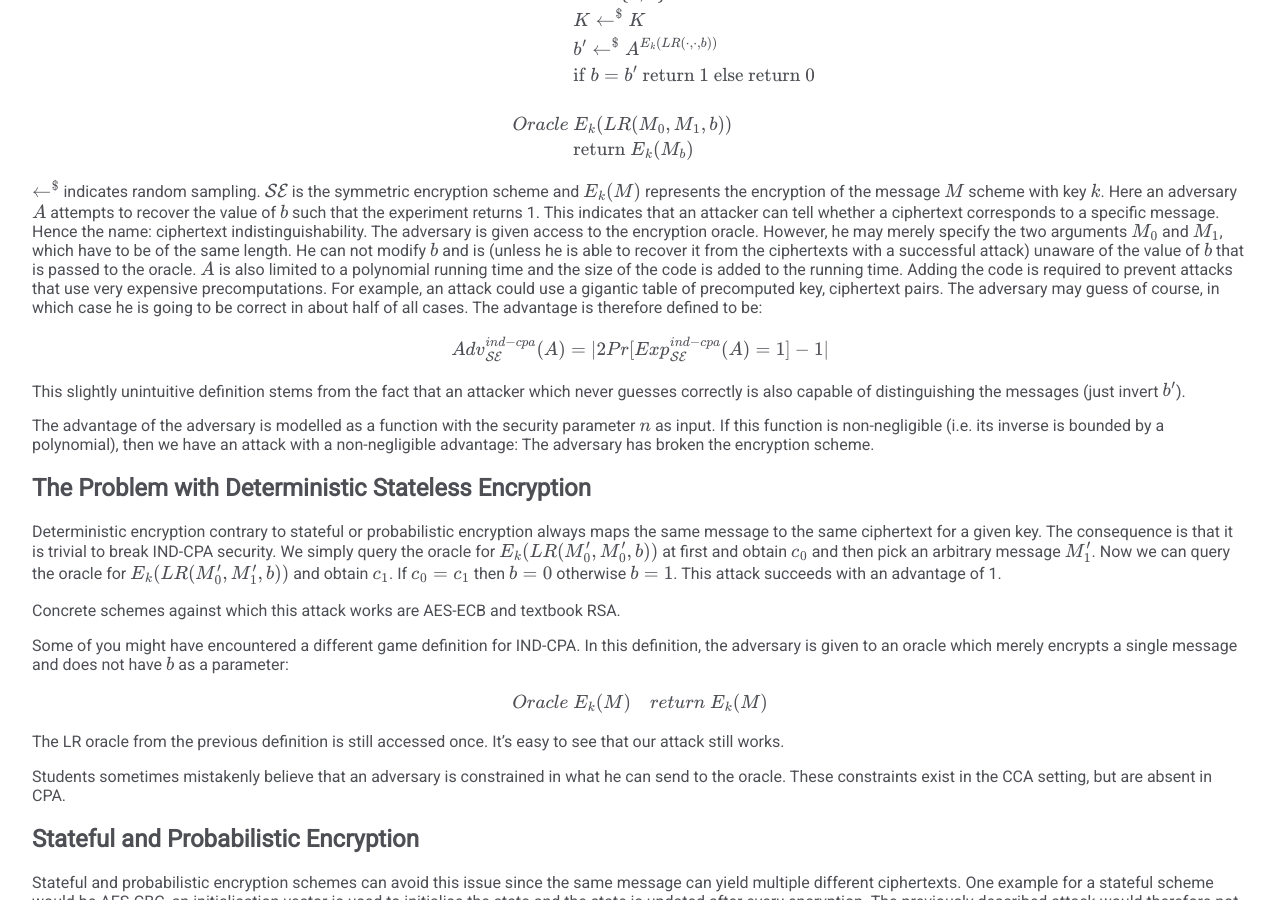
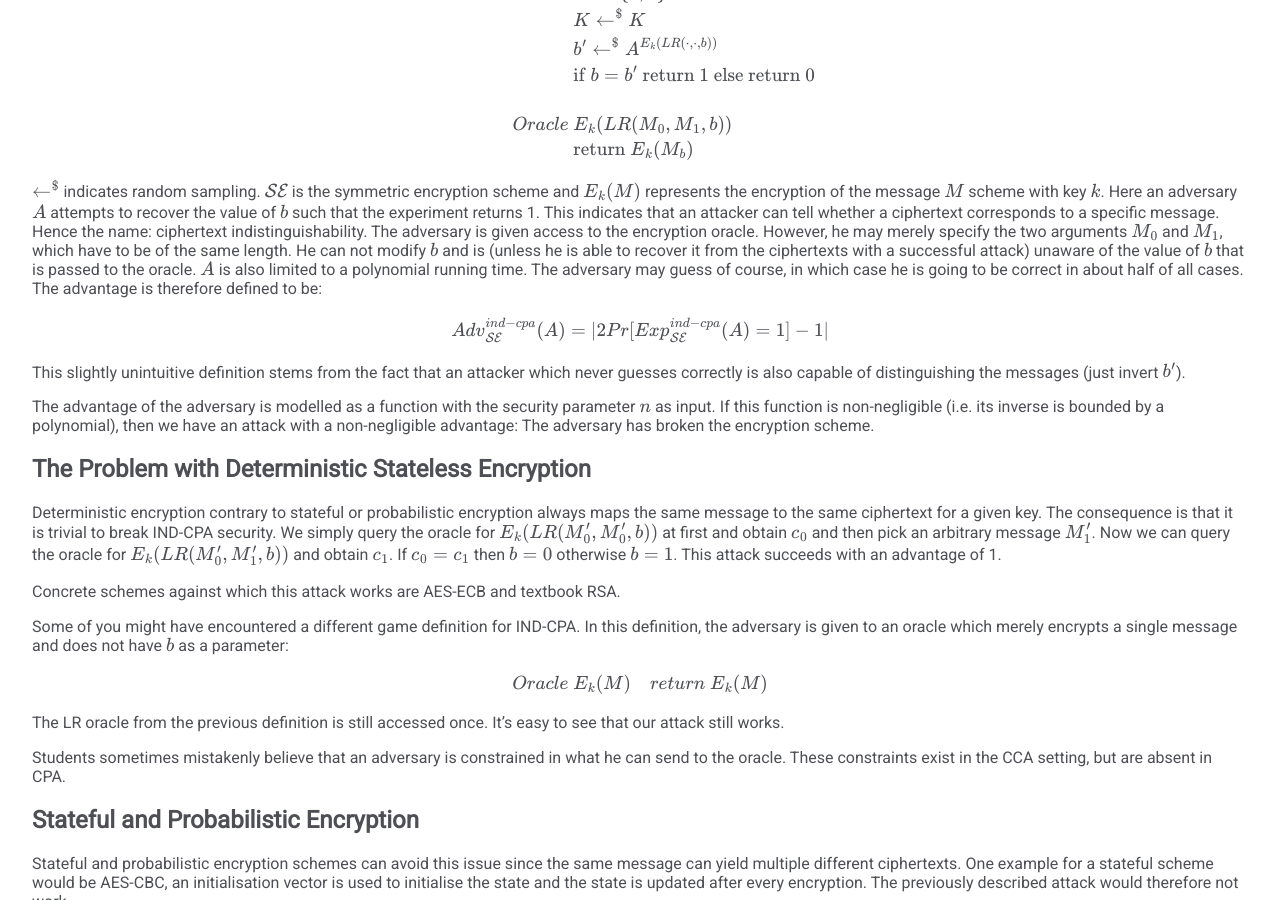
Before and after one commit to 3553x/3553x.github.io, a Jekyll site: the page built from _posts/2021-02-17-deterministic-stateless-encryption-is-not-ind-cpa-secure.md, in a window 1280 px wide and 900 px high, scrolled down 458 px. Built offline with Jekyll 4.4.1, drawn with Linux system fonts in a browser that asks for light colours; formulas are drawn with MathJax 3.

Commit message:
Remove remark about adding code size

```diff
--- a/_posts/2021-02-17-deterministic-stateless-encryption-is-not-ind-cpa-secure.md
+++ b/_posts/2021-02-17-deterministic-stateless-encryption-is-not-ind-cpa-secure.md
@@ -37,8 +37,7 @@ Hence the name: ciphertext indistinguishability.
 The adversary is given access to the encryption oracle.
 However, he may merely specify the two arguments \\(M_0\\) and \\(M_1\\), which have to be of the same length.
 He can not modify \\(b\\) and is (unless he is able to recover it from the ciphertexts with a successful attack) unaware of the value of \\(b\\) that is passed to the oracle.
-\\(A\\) is also limited to a polynomial running time and the size of the code is added to the running time.
-Adding the code is required to prevent attacks that use very expensive precomputations. For example, an attack could use a gigantic table of precomputed key, ciphertext pairs.
+\\(A\\) is also limited to a polynomial running time.
 The adversary may guess of course, in which case he is going to be correct in about half of all cases.
 The advantage is therefore defined to be:
 
```
